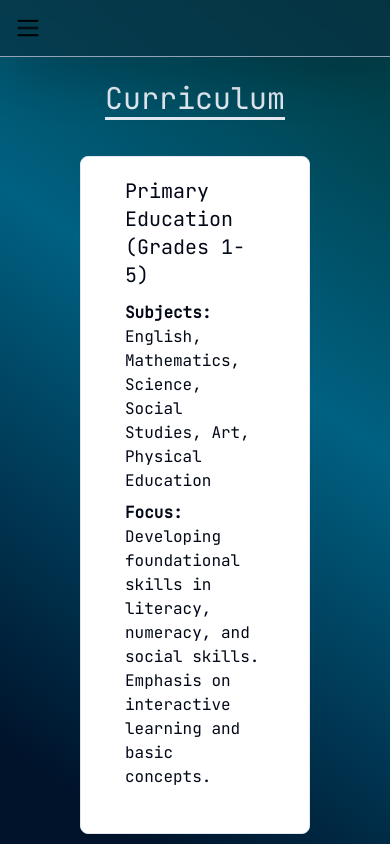
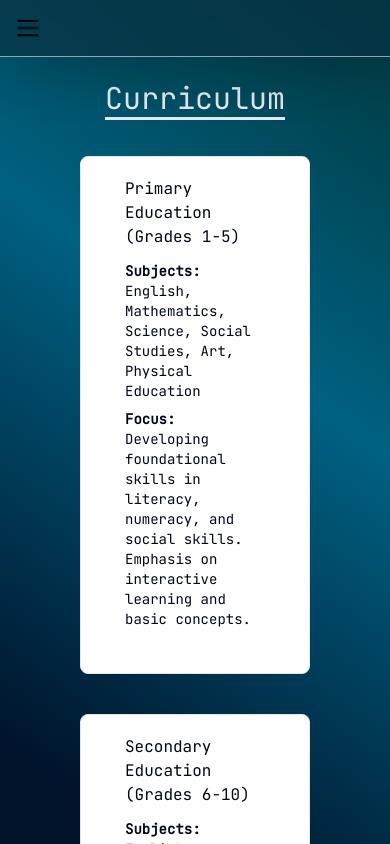
Before and after one commit to Anurag41682/School-Website, a React (Vite) app: page /academics in a window 390 px wide. Shown: the top 844 px of the page. Built offline with nearby package versions, Linux system fonts and the light colour scheme.

Commit message:
Changed font of heading and Para for responsivness

```diff
--- a/src/components/CurriculumCard.jsx
+++ b/src/components/CurriculumCard.jsx
@@ -6,12 +6,14 @@ const CurriculumCard = ({ item }) => {
     <>
       <Card className="mt-10 p-5">
         <CardContent>
-          <h2 className="text-xl mb-3 ">{item.h2}</h2>
-          <p className="mb-2">
+          <h2 className="text-xl max-md:text-lg max-sm:text-base mb-3 ">
+            {item.h2}
+          </h2>
+          <p className="mb-2 max-md:text-sm">
             <strong>{item.s1}</strong>
             {item.p1}
           </p>
-          <p>
+          <p className="max-md:text-sm">
             <strong>{item.s2}</strong>
             {item.p2}
           </p>
```
